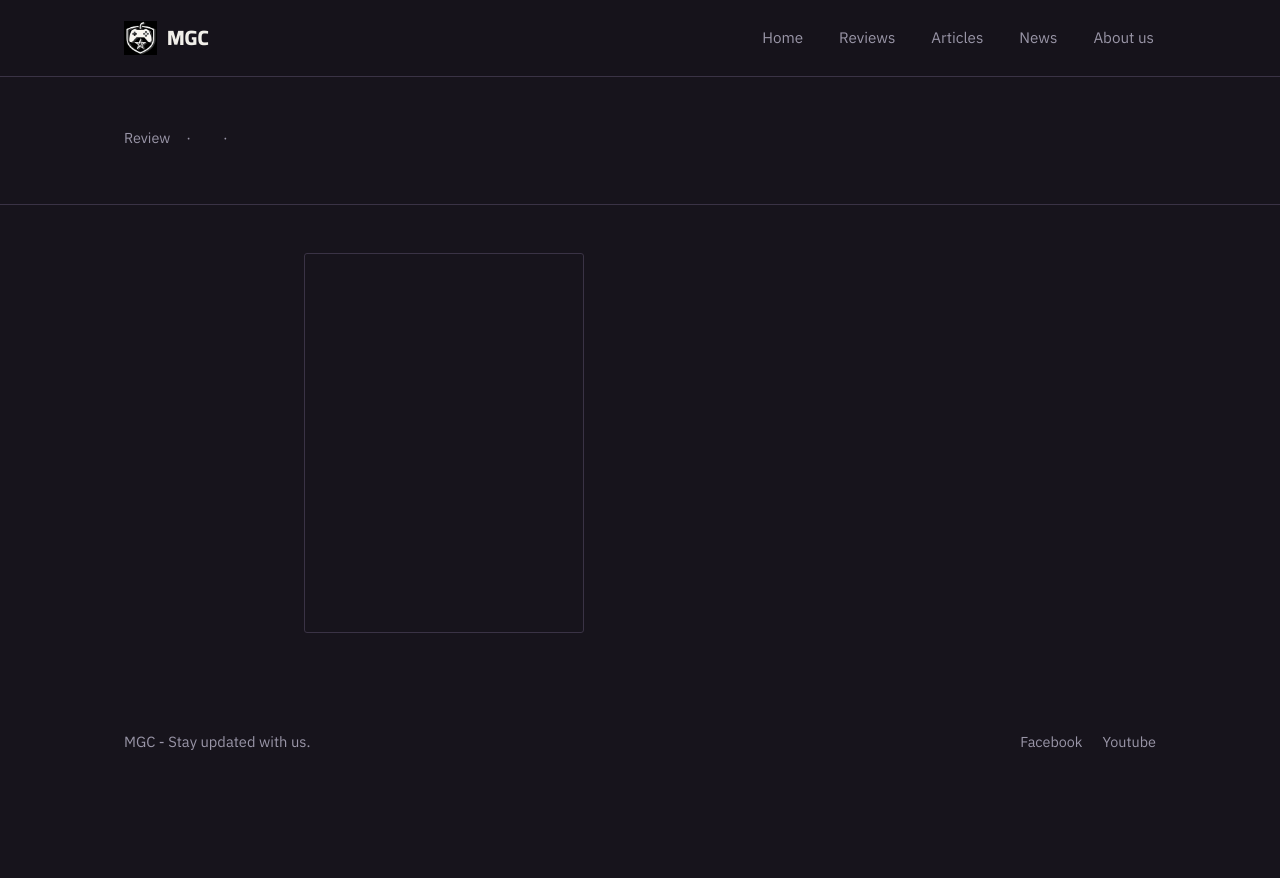
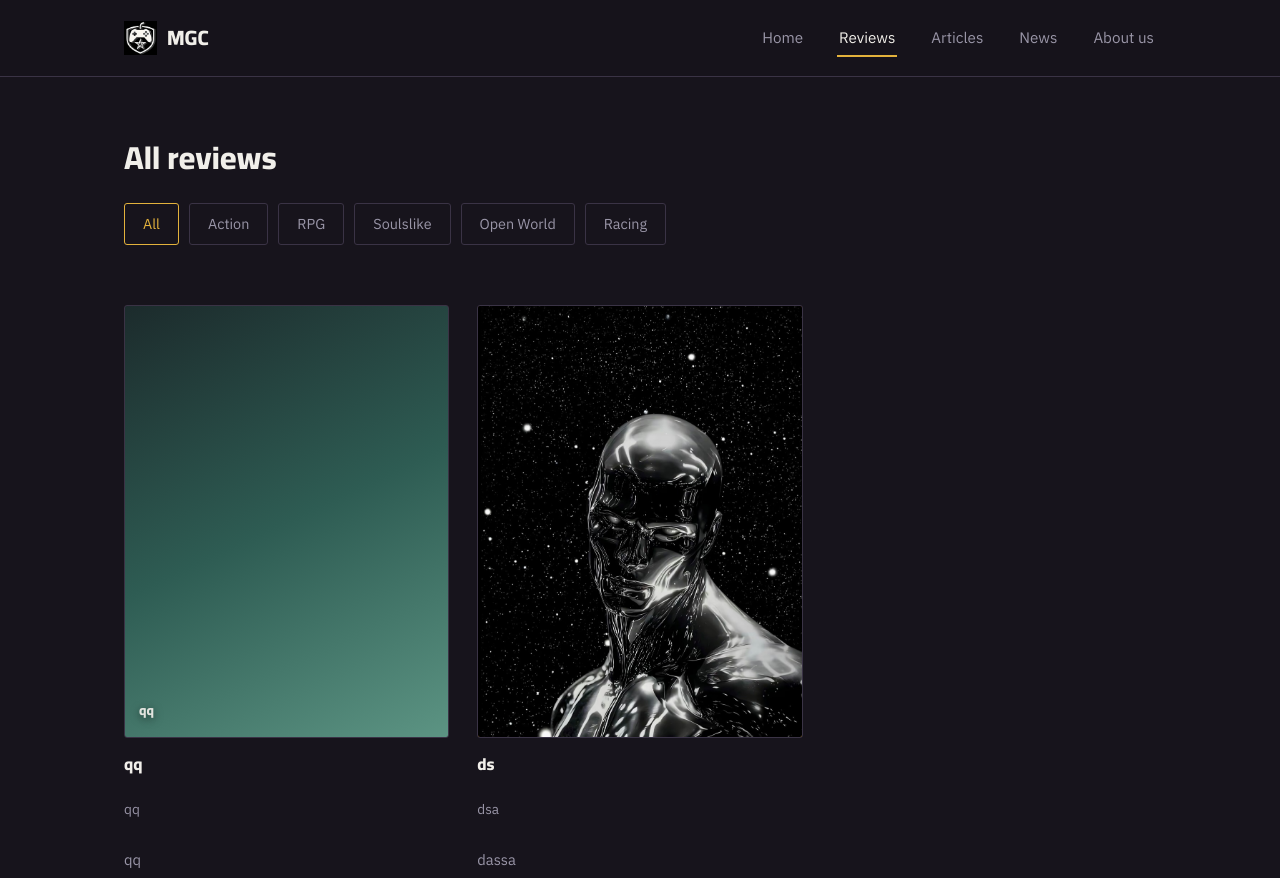
Before and after one commit to Ham0ZA/MGC, an Eleventy site: page src/reviews.njk in a window 1280 px wide. Shown: the top 878 px of the page. Before the commit the page ends 819 px from the top, so only its background shows below. Built offline with nearby package versions, Linux system fonts and the light colour scheme; Eleventy itself is replaced by a stand-in of ours; files that its build step writes are made by us from their sources.

Commit message:
Refactor review templates and enhance review display with genre filters

````diff
--- a/src/index.njk
+++ b/src/index.njk
@@ -4,10 +4,10 @@ title: "Moroccan Gaming Culture"
 description: "News and Reviews of latest games."
 permalink: "/index.html"
 ---
+
 {% set allReviews = collections.reviews | reverse %}
 {% set hero = allReviews[0] %}
 {% set allNews = collections.news | reverse %}
-
 <section class="hero">
   <div class="container">
     <div class="cover {{ hero.data.cover_class }}">
@@ -21,7 +21,6 @@ permalink: "/index.html"
     </div>
   </div>
 </section>
-
 <section class="section">
   <div class="container">
     <div class="section-head">
@@ -31,7 +30,13 @@ permalink: "/index.html"
     <div class="grid">
       {% for review in allReviews.slice(1, 4) %}
         <a class="card" href="{{ review.url }}">
-        <div class="cover {{ review.data.cover_class }}"><span class="cover-label">{{ review.data.title }}</span></div>
+          <div class="cover {{ review.data.cover_class }}">
+            {% if review.data.cover_image %}
+              <img src="{{ review.data.cover_image }}" alt="{{ review.data.title }}" class="cover-image">
+              {% else %}
+                <span class="cover-label">{{ review.data.title }}</span>
+              {% endif %}
+            </div>
             <h3>{{ review.data.title }}</h3>
             <p class="meta">{{ review.data.meta }}</p>
             <p class="excerpt">{{ review.data.excerpt }}</p>
@@ -40,7 +45,6 @@ permalink: "/index.html"
       </div>
     </div>
   </section>
-
   <section class="section">
     <div class="container">
       <div class="section-head">
@@ -64,7 +68,6 @@ permalink: "/index.html"
       </div>
     </div>
   </section>
-
   <section class="section" style="border-bottom:none;">
     <div class="container">
       <div class="section-head">
--- a/src/reviews.njk
+++ b/src/reviews.njk
@@ -1,64 +1,45 @@
 ---
 layout: base.njk
+title: "Reviews"
+permalink: "/reviews.html"
 ---
-<section class="review-head">
+{% set allReviews = collections.reviews | reverse %}
+
+<section class="section" style="border-bottom:none; padding-bottom:0;">
   <div class="container">
-    <div class="meta-row">
-      <span>Review</span>
-      <span>·</span>
-      <span>{{ meta }}</span>
-      <span>·</span>
-      <time>{{ date | date }}</time>
+    <h1 style="font-size:2rem; margin-bottom:24px;">All reviews</h1>
+    <div class="chips" role="group" aria-label="Filter by genre">
+      <button class="chip" data-genre="all" aria-pressed="true">All</button>
+      <button class="chip" data-genre="action">Action</button>
+      <button class="chip" data-genre="rpg">RPG</button>
+      <button class="chip" data-genre="souls">Soulslike</button>
+      <button class="chip" data-genre="open-world">Open World</button>
+      <button class="chip" data-genre="racing">Racing</button>
     </div>
-    <h1>{{ title }}</h1>
   </div>
 </section>
 
-<section class="review-body">
-  <div class="container" style="display:grid; grid-template-columns:280px 1fr; gap:56px;">
-
-  <aside class="cover {{ cover_class }}">
-  {% if cover_image %}
-  <img src="{{ cover_image }}" alt="{{ title }}" class="cover-image">
-  {% else %}
-  <span class="cover-label">{{ title }}</span>
-  {% endif %}
-</aside>
-
-    <div class="article-text">
-
-      {{ content | safe }}
-
-      {% if verdict %}
-      <h2>Summary</h2>
-      <p>{{ verdict }}</p>
-      {% endif %}
-
-      {% if pros or cons %}
-      <h2>Pros and Cons</h2>
-      <div class="pros-cons">
-        <div class="box pros">
-          <h4>Positives</h4>
-          <ul>
-            {% for p in pros %}<li>{{ p }}</li>{% endfor %}
-          </ul>
+<section class="section" style="border-bottom:none;">
+  <div class="container">
+    {% if allReviews.length > 0 %}
+    <div class="grid">
+      {% for review in allReviews %}
+      <a class="card" href="{{ review.url }}" data-genre-tag="{{ review.data.genre_tags | join(' ') }}">
+        <div class="cover {{ review.data.cover_class }}">
+          {% if review.data.cover_image %}
+          <img src="{{ review.data.cover_image }}" alt="{{ review.data.title }}" class="cover-image">
+          {% else %}
+          <span class="cover-label">{{ review.data.title }}</span>
+          {% endif %}
         </div>
-        <div class="box cons">
-          <h4>Negatives</h4>
-          <ul>
-            {% for c in cons %}<li>{{ c }}</li>{% endfor %}
-          </ul>
-        </div>
-      </div>
-      {% endif %}
-
-      {% if cta %}
-      <div class="cta-question">
-        <p>{{ cta }}</p>
-      </div>
-      {% endif %}
-
+        <h3>{{ review.data.title }}</h3>
+        <p class="meta">{{ review.data.meta }}</p>
+        <p class="excerpt">{{ review.data.excerpt }}</p>
+      </a>
+      {% endfor %}
     </div>
-
+    {% else %}
+    <p style="color:var(--text-muted);">No reviews published yet — check back soon.</p>
+    {% endif %}
   </div>
 </section>
--- a/src/reviews/ds.md
+++ b/src/reviews/ds.md
@@ -1,7 +1,7 @@
 ---
 title: ds
 meta: dsa
-cover_class: cover--2
+cover_class: cover--1
 cover_image: images/uploads/702240948_18105083396488594_4792766174121426866_n.jpg
 date: 2026-09-12T13:54:00.000+01:00
 excerpt: dassa
@@ -15,3 +15,9 @@ verdict: dasasasdasasasdasasasdasasasdasasasdasasasdasasasdasasasdasasasdasasasd
 cta: dasda
 ---
 adasd
+
+```
+
+```
+
+![rr](/images/uploads/702240948_18105083396488594_4792766174121426866_n.jpg "rrr")
````
Also changed, not shown: src/_includes/review.njk (+14 -10 lines). Lines whose indentation alone changed are shown as unchanged.
